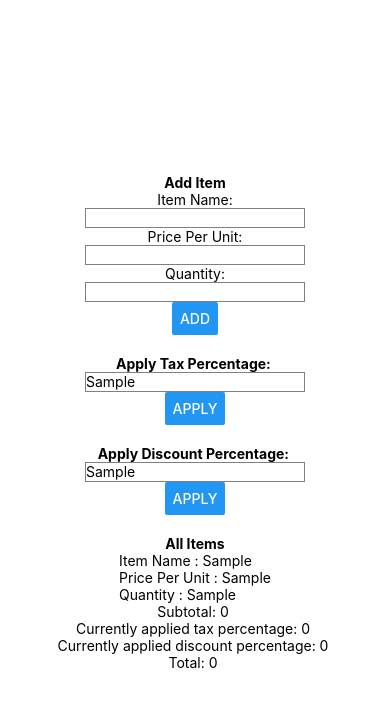
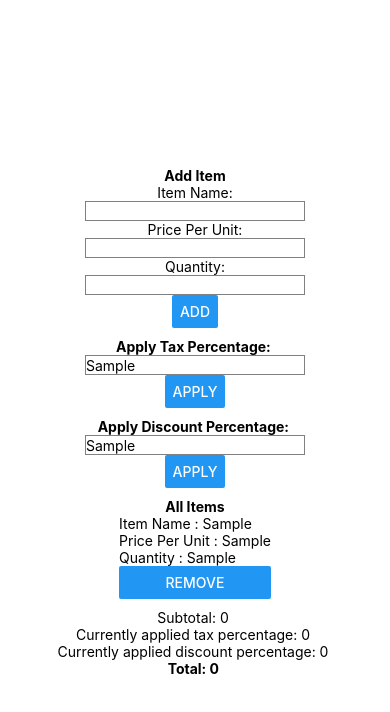
Before and after one commit to fernanda-palacios/checkout-calc-mobile, a React Native app: screen / in a window 390 px wide. Both pictures are taken after typing "Sample", "Sample", "Sample", "Sample", "Sample" into the empty fields and a click on the button "ADD". Shown: the top 712 px of the page. Built offline with nearby package versions, Linux system fonts and the light colour scheme; no server answers; the database is empty.

Commit message:
Add functionality to remove item, some more styling

```diff
--- a/App.js
+++ b/App.js
@@ -123,7 +123,7 @@ export default function App() {
         }}
       />
 
-      <View style={{ height: 20 }}></View>
+      <View style={{ height: 10 }}></View>
       <Text style={{ fontWeight: 'bold' }}>Apply Tax Percentage: </Text>
       <TextInput
         style={{ height: 20, borderColor: 'gray', borderWidth: 1 }}
@@ -143,7 +143,7 @@ export default function App() {
         }}
       />
 
-      <View style={{ height: 20 }}></View>
+      <View style={{ height: 10 }}></View>
       <Text style={{ fontWeight: 'bold' }}>Apply Discount Percentage: </Text>
       <TextInput
         style={{ height: 20, borderColor: 'gray', borderWidth: 1 }}
@@ -163,20 +163,44 @@ export default function App() {
         }}
       />
 
-      <View style={{ height: 20 }}></View>
+      <View style={{ height:10 }}></View>
       <Text style={{ fontWeight: 'bold' }}>All Items</Text>
       {allItems.map((item, i) => {
         return (<View key={i}>
           <Text>Item Name : {itemNames[i]}</Text>
           <Text>Price Per Unit : {itemPricesPerUnit[i]}</Text>
           <Text>Quantity : {itemQuantities[i]}</Text>
-
+          <Button
+            title="remove"
+            onPress={() => {
+              const itemToRemove = JSON.parse(JSON.stringify(item)) // deep copy
+              const newItems = allItems.filter((currentItem) => {
+                // if all values are the same - don't want this item
+                // this would delete all items with all similar values
+                // ideally would use id's but using this check for simplification
+                if (currentItem.itemName === itemToRemove.itemName
+                  && currentItem.quantity === itemToRemove.quantity
+                  && currentItem.pricePerUnit === itemToRemove.pricePerUnit) {
+                  return false
+                }
+                return true
+              })
+              setAllItems(newItems) // updating this value in state will call calculateTotal bc of useEffect
+              // save to db - only change items, rest should remain the same
+              updateFirestoreData(newItems, savedDiscountPercentage, savedTaxPercentage);
+            }}
+          >
+            Remove
+                    </Button>
         </View>)
       })}
+
+      <View style={{ height: 10 }}></View>
+
       <Text>Subtotal: {subtotal} </Text>
       <Text>Currently applied tax percentage: {savedTaxPercentage} </Text>
       <Text>Currently applied discount percentage: {savedDiscountPercentage} </Text>
-      <Text>Total: {total} </Text>
+      <Text style={{ fontWeight: 'bold' }}>Total: {total} </Text>
       <StatusBar style="auto" />
     </View>
   );
```
